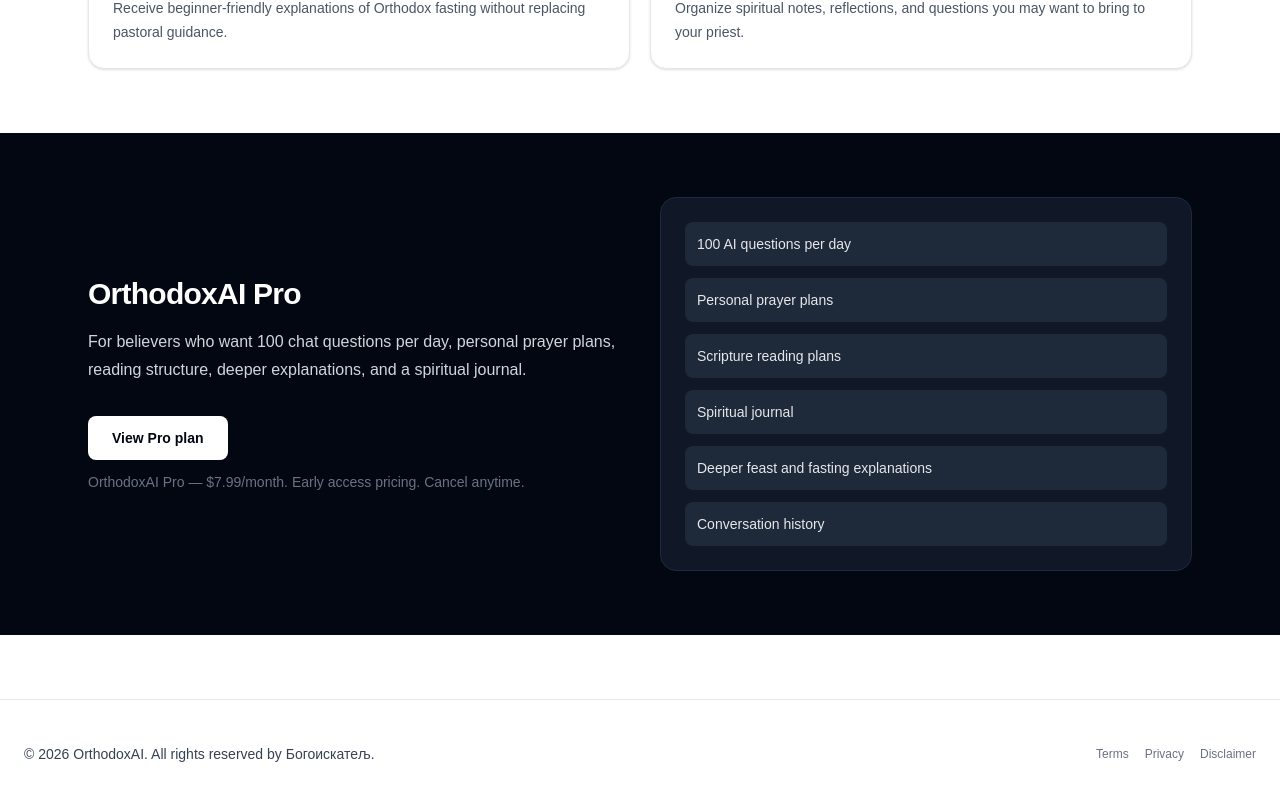
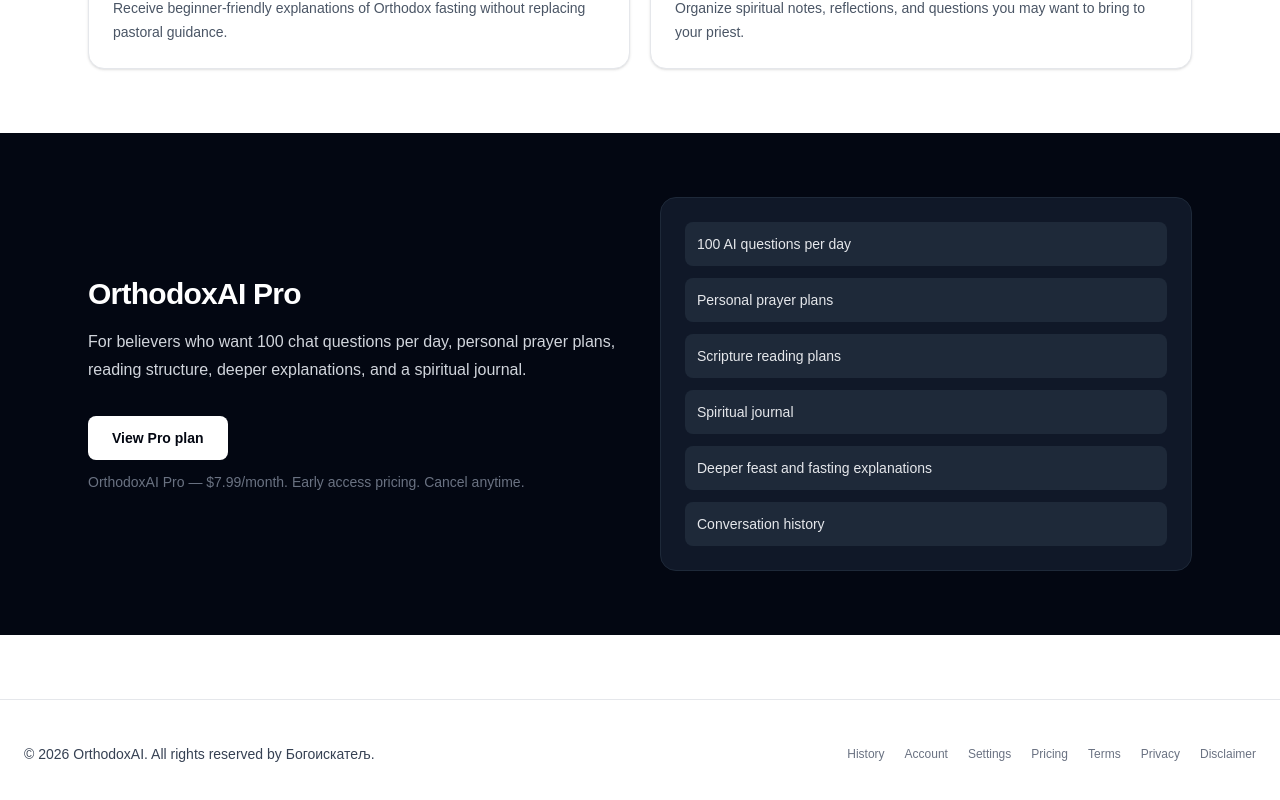
Before and after one commit to triplnj/orthodox-ai, a Next.js app: page / in a window 1280 px wide. Shown: the part 1336-2136 px from the top of the page. Built offline with nearby package versions, Linux system fonts and the light colour scheme; no server answers.

Commit message:
ui: add History Account Settings Pricing to footer

```diff
--- a/src/components/layout/Footer.tsx
+++ b/src/components/layout/Footer.tsx
@@ -15,7 +15,13 @@
 
         </div>
 
-        <nav aria-label="Footer" className="flex flex-wrap gap-4 text-xs font-medium">
+        <nav aria-label="Footer" className="flex flex-wrap items-center justify-center gap-x-5 gap-y-1 text-xs font-medium md:justify-end">
+          {[
+            { href: "/history", label: "History" },
+            { href: "/account", label: "Account" },
+            { href: "/settings", label: "Settings" },
+            { href: "/pricing", label: "Pricing" },
+          ].map(item => <Link key={item.href} href={item.href} className="inline-flex min-h-11 items-center py-2 hover:text-gray-950">{item.label}</Link>)}
           <Link href="/terms" className="inline-flex min-h-11 items-center py-2 hover:text-gray-950">
             Terms
           </Link>
```
